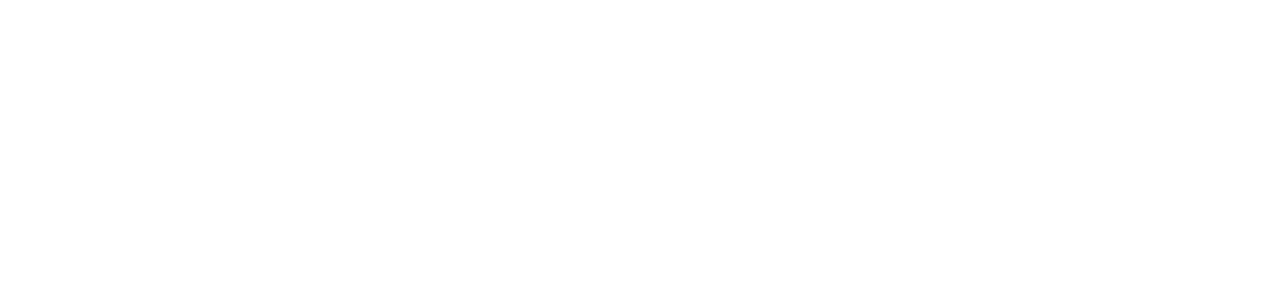
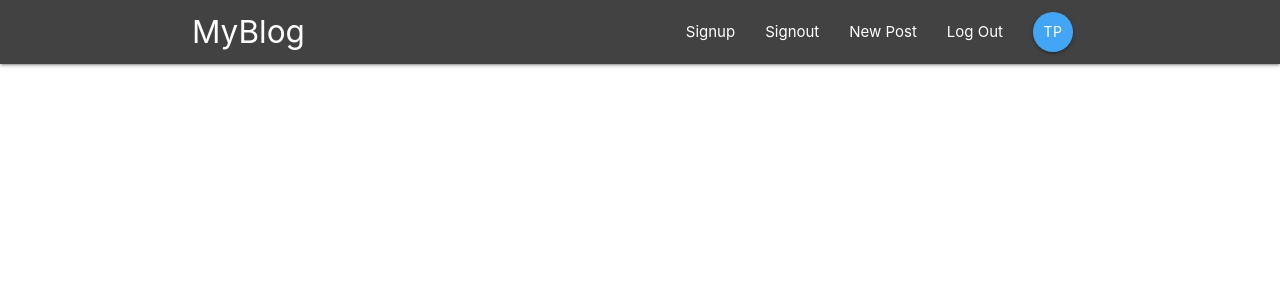
Before and after one commit to Glup3/react-blog, a React (Create React App) app: page / in a window 1280 px wide. Shown: the top 300 px of the page. Built offline with nearby package versions, Linux system fonts and the light colour scheme.

Commit message:
add navbar and links

```diff
--- a/src/App.js
+++ b/src/App.js
@@ -1,12 +1,13 @@
 import React, { Component } from 'react';
 import { BrowserRouter } from 'react-router-dom';
+import Navbar from './components/layout/Navbar'
 
 class App extends Component {
   render() {
     return (
       <BrowserRouter>
         <div className="App">
-
+          <Navbar />
         </div>
       </BrowserRouter>
     );
--- a/src/components/layout/Navbar.js
+++ b/src/components/layout/Navbar.js
@@ -0,0 +1,18 @@
+import React from 'react';
+import { Link } from 'react-router-dom';
+import SignedInLinks from './SignedInLinks'
+import SignedOutLinks from './SignedOutLinks'
+
+const Navbar = () => {
+  return (
+    <nav className="nav-wrapper grey darken-3">
+      <div className="container">
+        <Link to="/" className="brand-logo">MyBlog</Link>
+        <SignedInLinks />
+        <SignedOutLinks />
+      </div>
+    </nav>
+  )
+}
+
+export default Navbar
--- a/src/components/layout/SIgnedOutLinks.js
+++ b/src/components/layout/SIgnedOutLinks.js
@@ -0,0 +1,13 @@
+import React from 'react';
+import { NavLink } from 'react-router-dom';
+
+const SignedOutLinks = () => {
+  return (
+    <ul className="right">
+      <li><NavLink to="/">Signup</NavLink></li>
+      <li><NavLink to="/">Signout</NavLink></li>
+    </ul>
+  )
+}
+
+export default SignedOutLinks
--- a/src/components/layout/SignedInLinks.js
+++ b/src/components/layout/SignedInLinks.js
@@ -0,0 +1,14 @@
+import React from 'react';
+import { NavLink } from 'react-router-dom';
+
+const SignedInLinks = () => {
+  return (
+    <ul className="right">
+      <li><NavLink to="/">New Post</NavLink></li>
+      <li><NavLink to="/">Log Out</NavLink></li>
+      <li><NavLink to="/" className="btn btn-floating blue lighten-1">TP</NavLink></li>
+    </ul>
+  )
+}
+
+export default SignedInLinks
```
